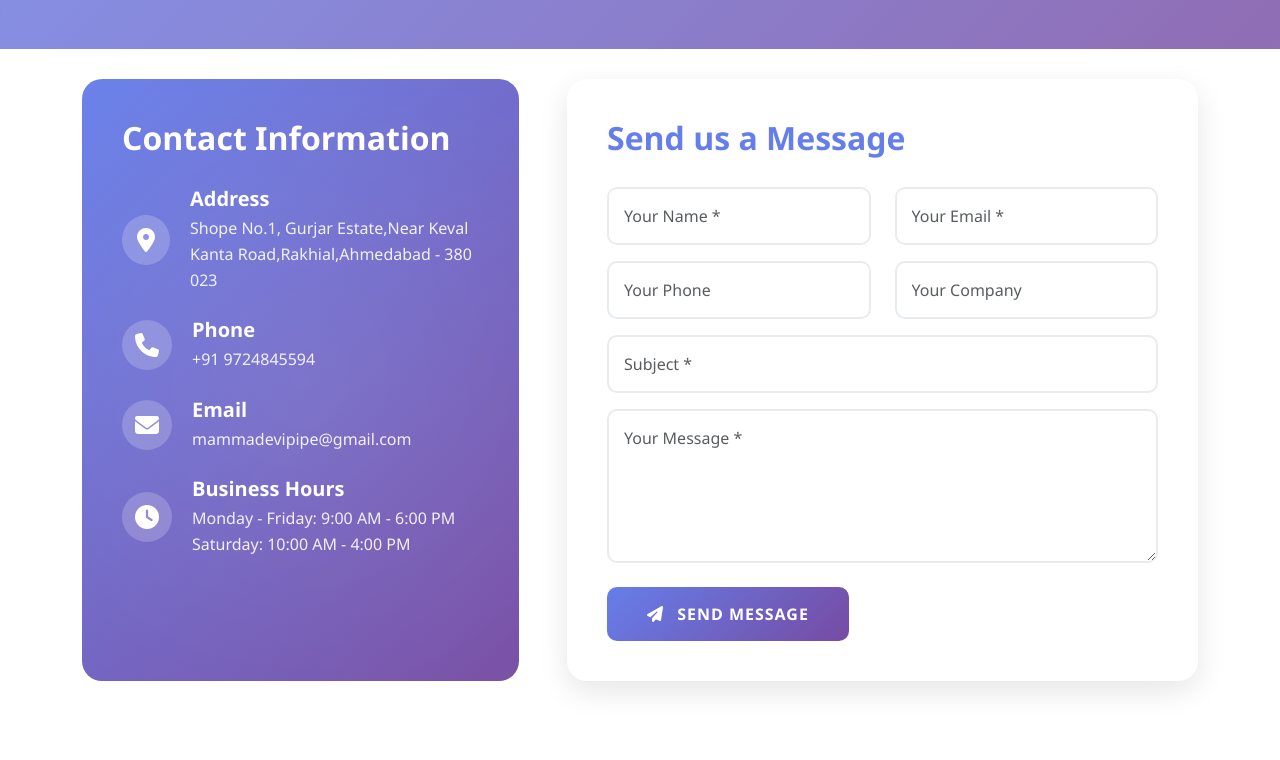
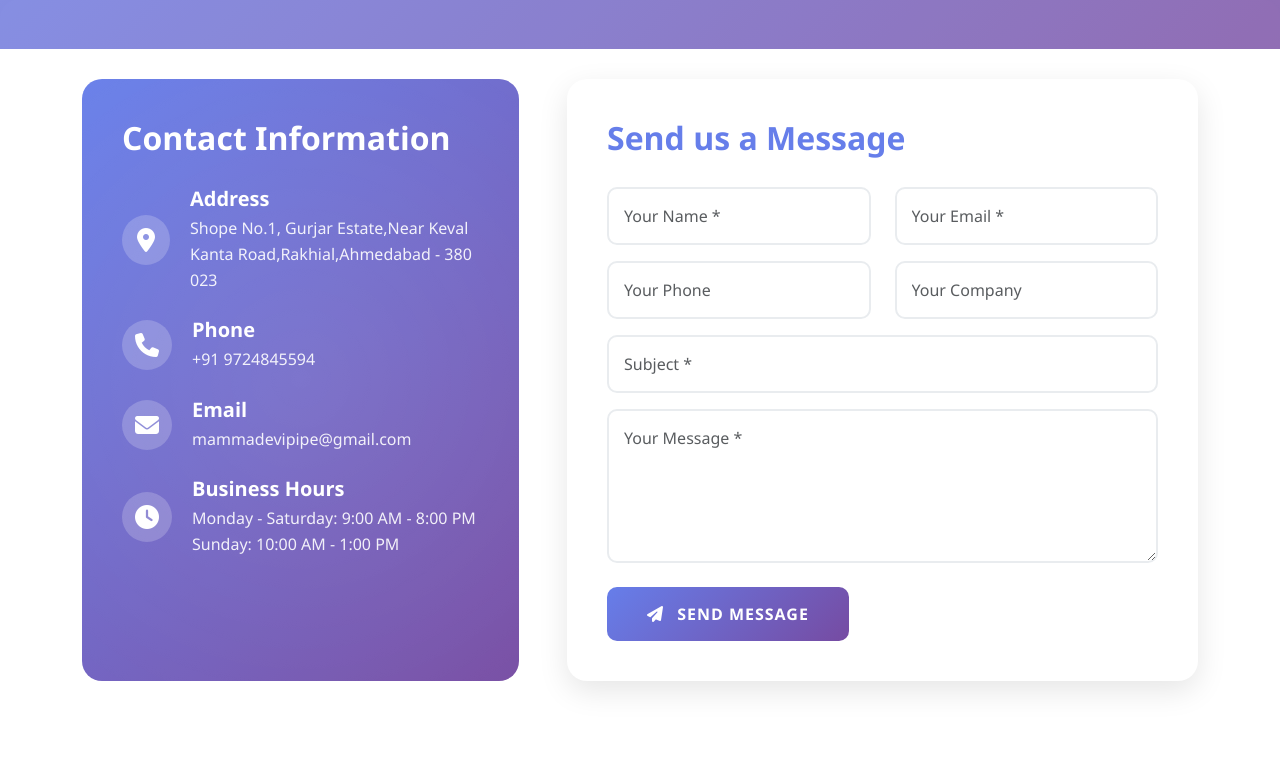
Before and after one commit to choyalsandeep01/mpf_django, a Django app: page /contact/ in a window 1280 px wide. Shown: the part 319-1079 px from the top of the page. Run offline with Django 4.2, Linux system fonts and the light colour scheme; data comes from the database, SQL or seed files in the repository; some libraries are stand-ins or nearby versions.

Commit message:
Update contact.html

```diff
--- a/templates/contact.html
+++ b/templates/contact.html
@@ -315,8 +315,8 @@
                         <i class="fas fa-clock"></i>
                         <div>
                             <h5>Business Hours</h5>
-                            <p>Monday - Friday: 9:00 AM - 6:00 PM<br>
-                            Saturday: 10:00 AM - 4:00 PM</p>
+                            <p>Monday - Saturday: 9:00 AM - 8:00 PM<br>
+                            Sunday: 10:00 AM - 1:00 PM</p>
                         </div>
                     </div>
 
```
